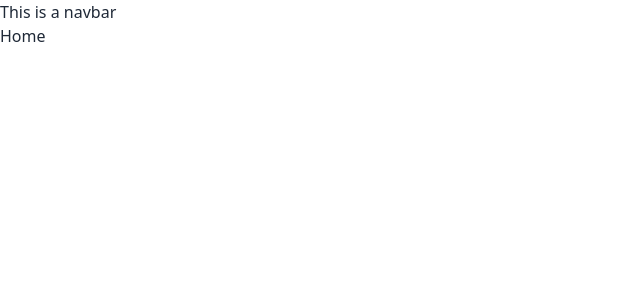
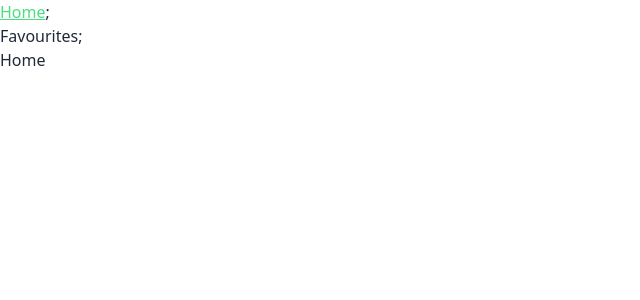
Before and after one commit to sadmansakib172/react-application, a React (Vite) app: page / in a window 1280 px wide. Shown: the top 300 px of the page, without its empty margins (0-640 px from the left). Built offline with nearby package versions, Linux system fonts and the light colour scheme.

Commit message:
home and favourite link visible done

```diff
--- /dev/null
+++ b/src/Pages/Favourites/Favourites.jsx
@@ -0,0 +1,11 @@
+
+
+const Favourites = () => {
+    return (
+        <div>
+            favourites
+        </div>
+    );
+};
+
+export default Favourites;
--- a/src/Router/Route.jsx
+++ b/src/Router/Route.jsx
@@ -1,6 +1,7 @@
 import { createBrowserRouter } from "react-router-dom";
 import MainLayout from "../Layout/MainLayout";
 import Home from "../Pages/Home/Home";
+import Favourites from "../Pages/Favourites/Favourites";
 
 
 const myCreatedRoute = createBrowserRouter([
@@ -11,6 +12,10 @@ const myCreatedRoute = createBrowserRouter([
         {
             path:"/",
             element: <Home></Home>
+        },
+        {
+            path:"/favourites",
+            element:<Favourites></Favourites>
         }
       ]
     }
--- a/src/components/Header/Navbar/Navbar.jsx
+++ b/src/components/Header/Navbar/Navbar.jsx
@@ -1,9 +1,35 @@
+import { NavLink } from "react-router-dom";
+
+
 
 
 const Navbar = () => {
     return (
         <div>
-           This is a navbar
+            <nav>
+                <ul>
+                    <li>
+                        <NavLink
+                            to="/"
+                            className={({ isActive, isPending }) =>
+                                isPending ? "pending" : isActive ? "text-green-400 underline" : ""
+                            }
+                        >
+                            Home
+                        </NavLink>;
+                    </li>
+                    <li>
+                        <NavLink
+                            to="/favourites"
+                            className={({ isActive, isPending }) =>
+                                isPending ? "pending" : isActive ? "text-green-400 underline" : ""
+                            }
+                        >
+                            Favourites
+                        </NavLink>;
+                    </li>
+                </ul>
+            </nav>
         </div>
     );
 };
```
